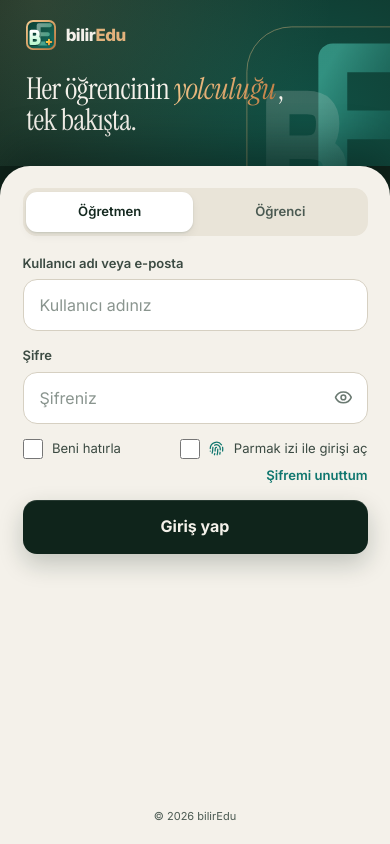
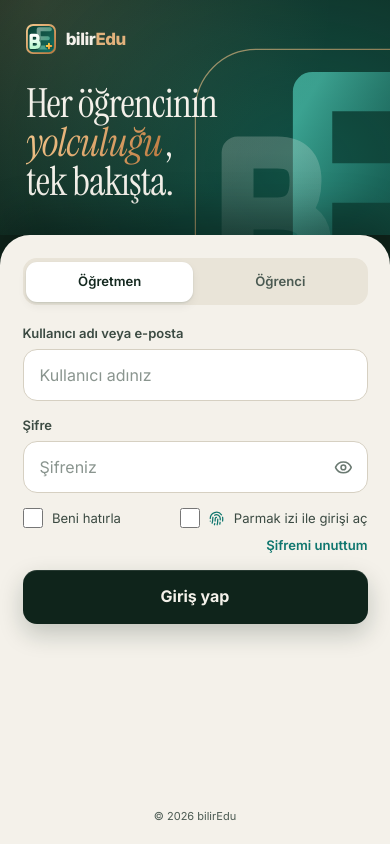
Before and after one commit to mbilirr/Bilir-Hoca-, a React (Vite) app: page / in a window 390 px wide. Built offline with nearby package versions, Linux system fonts and the light colour scheme; no server answers.

Commit message:
Add files via upload

```diff
--- a/src/components/Auth/AuthPortal.tsx
+++ b/src/components/Auth/AuthPortal.tsx
@@ -500,10 +500,11 @@ export const AuthPortal: React.FC<AuthPortalProps> = ({
 
   return (
     <div className="auth-v2 relative min-h-[100dvh] w-full font-sans flex flex-col md:p-5 lg:grid lg:grid-cols-12 lg:gap-4 lg:p-4">
+      {/* Aşama 224: telefonda ilk taslaktaki gibi üç satır başlık (40px) ve geniş üst boşluk */}
       {/* Aşama 222: marka paneli — telefonda üstte kısa, tablette üstte geniş, bilgisayarda solda tam boy */}
       <section
         id="auth-brand-panel"
-        className="auth-brand relative overflow-hidden flex flex-col gap-6 px-7 pb-8 pt-[max(20px,env(safe-area-inset-top))] md:rounded-[32px] md:gap-12 md:px-12 md:pt-12 md:pb-[124px] lg:col-span-7 lg:rounded-[24px] lg:justify-between lg:gap-8 lg:px-14 lg:py-12"
+        className="auth-brand relative overflow-hidden flex flex-col gap-[30px] px-7 pb-9 pt-[max(24px,env(safe-area-inset-top))] md:rounded-[32px] md:gap-12 md:px-12 md:pt-12 md:pb-[124px] lg:col-span-7 lg:rounded-[24px] lg:justify-between lg:gap-8 lg:px-14 lg:py-12"
       >
         <AuthStrokes />
         <div className="relative flex items-center gap-2.5 md:gap-3">
@@ -513,9 +514,9 @@ export const AuthPortal: React.FC<AuthPortalProps> = ({
           </span>
         </div>
         <div className="relative flex flex-col gap-7">
-          <h1 className="auth-serif m-0 text-[30px] leading-[1.05] md:text-[66px] md:leading-[0.98] lg:text-[clamp(56px,6vw,84px)] lg:leading-[0.95]">
+          <h1 className="auth-serif m-0 text-[40px] leading-[0.98] md:text-[66px] md:leading-[0.98] lg:text-[clamp(56px,6vw,84px)] lg:leading-[0.95]">
             Her öğrencinin
-            <br className="hidden md:inline" /> <span className="auth-gold">yolculuğu</span>,
+            <br /> <span className="auth-gold">yolculuğu</span>,
             <br />
             tek bakışta.
           </h1>
--- a/src/index.css
+++ b/src/index.css
@@ -686,14 +686,14 @@ html, body {
   background-image: radial-gradient(560px 460px at 78% 70%, rgb(20 184 166 / 0.3), transparent 70%),
     radial-gradient(420px 360px at 10% 0%, rgb(226 178 124 / 0.16), transparent 70%);
 }
+/* Aşama 224: telefonda logo çizgileri ilk taslaktaki gibi (300px) */
 .auth-strokes {
   position: absolute;
   pointer-events: none;
-  width: 220px;
-  height: 220px;
-  right: -70px;
-  top: 20px;
-  opacity: 0.8;
+  width: 300px;
+  height: 300px;
+  right: -96px;
+  top: 40px;
 }
 @media (min-width: 768px) {
   .auth-strokes {
```
